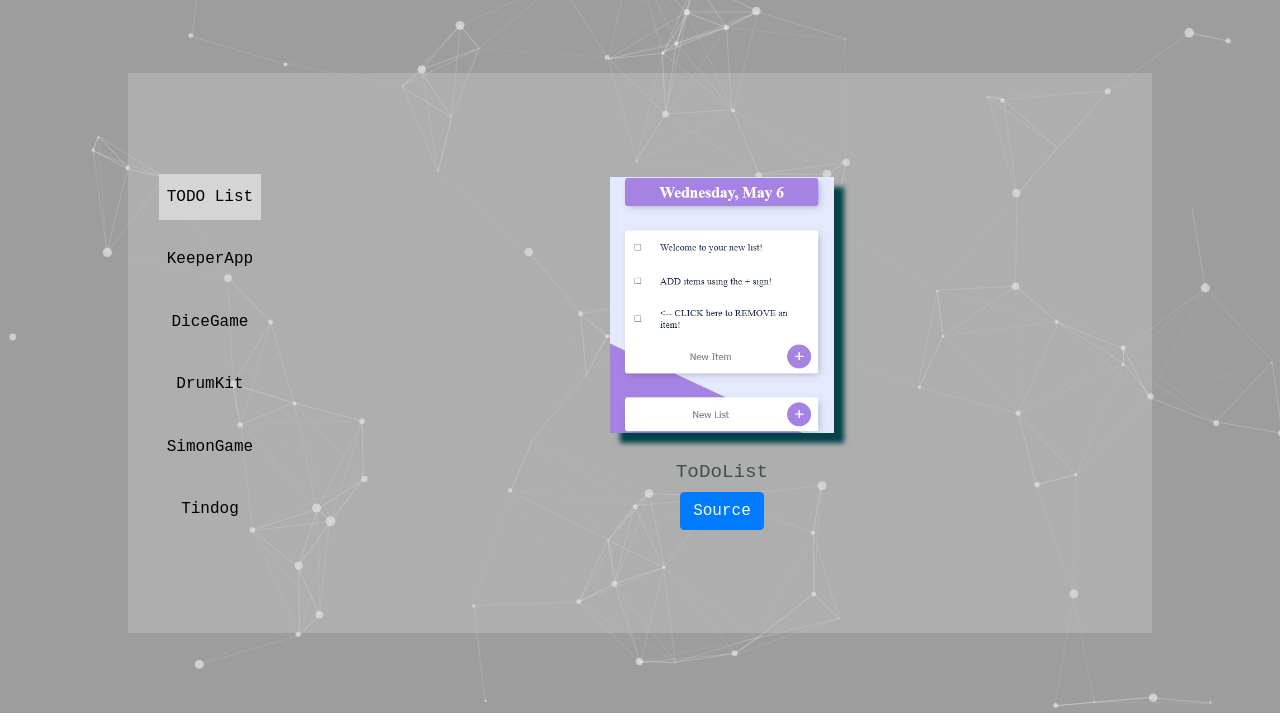
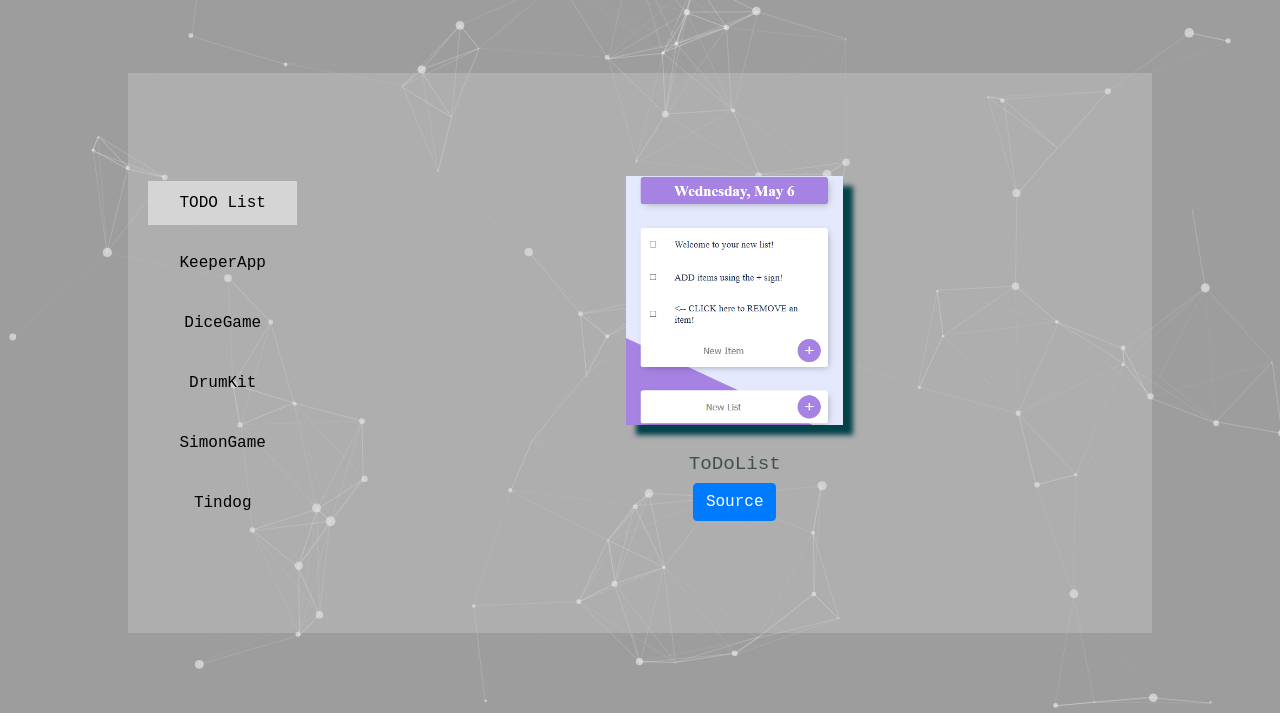
Before and after one commit to cardosohs/PersonalSite, a website: page index.html in a window 1280 px wide. Shown: the part 87-808 px from the top of the page. Drawn offline with nearby package versions, Linux system fonts and the light colour scheme; a web font is replaced by a local one.

Commit message:
resizing font size

```diff
--- a/css/styles.css
+++ b/css/styles.css
@@ -146,7 +146,8 @@ p {
 }
 
 .projects-buttons {
-  margin: 0 3%;
+  margin: 0 2%;
+  width: 15%;
 }
 
 .projects-images {
@@ -156,10 +157,13 @@ p {
 }
 
 .project-item {
-  padding: 0.7rem 0.5rem;
+  padding: 4% 3%;
+  /* width: 10% !important; */
   margin: 1rem 0;
   color: #000;
   text-align: center;
+  font-size: 2vh;
+  line-height: 2;
 }
 
 .project-item.active {
```
